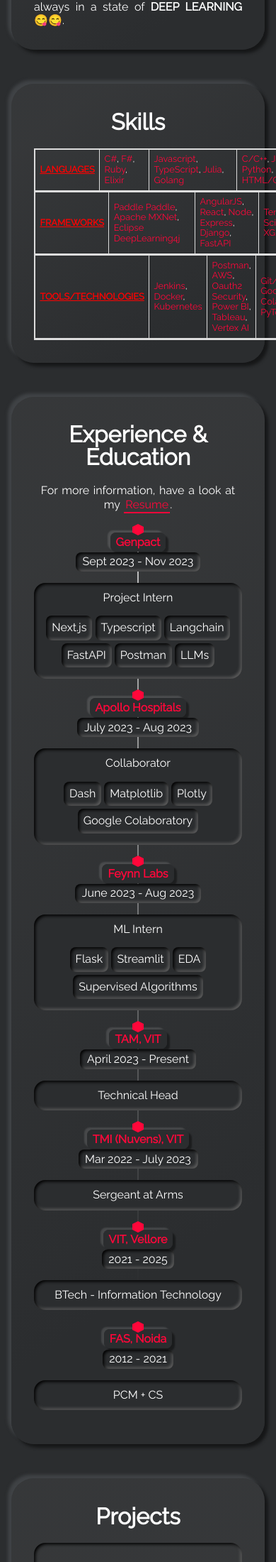
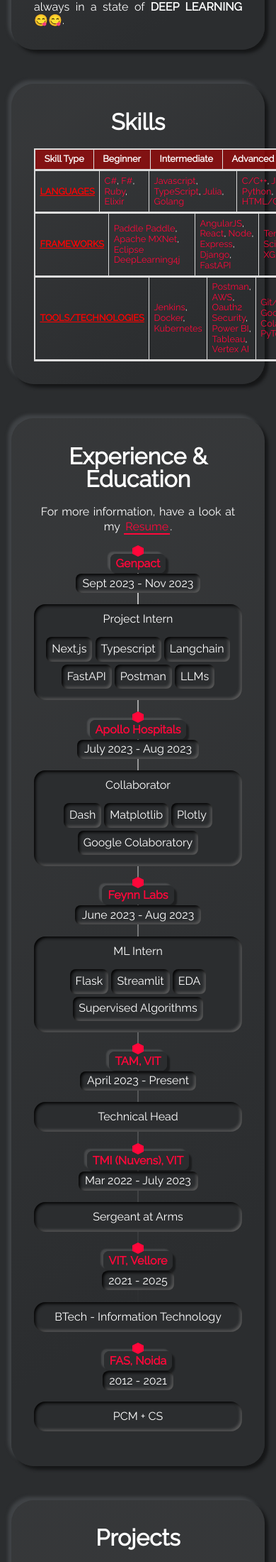
Before and after one commit to Spinachboul/Portfolio, a Jekyll site: the page index.html, which Jekyll copies as it is, in a window 390 px wide. Shown: the part 1335-3535 px from the top of the page at 71% size. Built offline with Jekyll 4.4.1, drawn with Linux system fonts in a browser that asks for light colours.

Commit message:
Update index.html

```diff
--- a/index.html
+++ b/index.html
@@ -39,9 +39,7 @@
         /* Responsive styles */
         @media only screen and (max-width: 768px) {
             /* Hide the headers in smaller screens */
-            thead {
-                display: none;
-            }
+
             /* Display table rows as blocks for better vertical scrolling on small screens */
             tr {
                 display: block;
```
